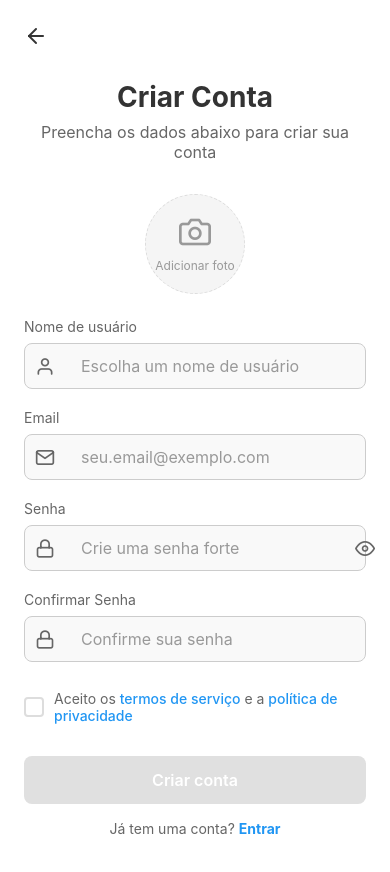
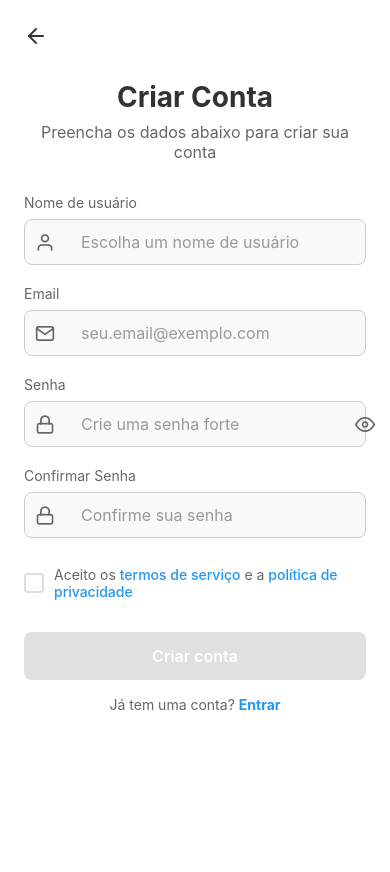
Before and after one commit to PedroReis16/live-document-app, a React Native app: screen /Register in a window 390 px wide. Shown: the top 872 px of the page. After the commit the page ends 844 px from the top, so only its background shows below. Built offline with nearby package versions, Linux system fonts and the light colour scheme.

Commit message:
Removendo a opção de cadastro da foto de usuário

```diff
--- a/src/screens/auth/RegisterScreen.js
+++ b/src/screens/auth/RegisterScreen.js
@@ -4,7 +4,6 @@ import {
   Text,
   StyleSheet,
   TouchableOpacity,
-  Image,
   KeyboardAvoidingView,
   Platform,
   TouchableWithoutFeedback,
@@ -16,16 +15,10 @@ import {
 } from "react-native";
 import { useDispatch } from "react-redux";
 import { Feather } from "@expo/vector-icons";
-import * as ImagePicker from "expo-image-picker";
 
 // Components
 import Input from "../../components/common/Input";
 import Button from "../../components/common/Button";
-
-// Services
-import ApiService from "../../services/api";
-import StorageService from "../../services/storage";
-import SocketService from "../../services/socket";
 
 // Actions
 import { register } from "../../store/authSlice";
@@ -72,39 +65,6 @@ const RegisterScreen = ({ navigation }) => {
   useEffect(() => {
     setIsFormValid(checkFormValidity());
   }, [username, email, password, confirmPassword, acceptTerms]);
-
-  // Seleção de avatar
-  const handleSelectAvatar = async () => {
-    try {
-      const { status } =
-        await ImagePicker.requestMediaLibraryPermissionsAsync();
-
-      if (status !== "granted") {
-        Alert.alert(
-          "Permissão negada",
-          "Precisamos da permissão para acessar sua galeria de fotos."
-        );
-        return;
-      }
-
-      const result = await ImagePicker.launchImageLibraryAsync({
-        mediaTypes: "Images",
-        allowsEditing: true,
-        aspect: [1, 1],
-        quality: 0.8,
-      });
-
-      if (!result.canceled && result.assets && result.assets[0]) {
-        setAvatar(result.assets[0]);
-      }
-    } catch (error) {
-      console.error("Erro ao selecionar avatar:", error);
-      Alert.alert(
-        "Erro",
-        "Não foi possível selecionar a imagem. Tente novamente."
-      );
-    }
-  };
 
   // Validação do formulário
   const validateForm = () => {
@@ -223,21 +183,6 @@ const RegisterScreen = ({ navigation }) => {
                 Preencha os dados abaixo para criar sua conta
               </Text>
             </View>
-
-            {/* Avatar */}
-            <TouchableOpacity
-              style={styles.avatarContainer}
-              onPress={handleSelectAvatar}
-            >
-              {avatar ? (
-                <Image source={{ uri: avatar.uri }} style={styles.avatar} />
-              ) : (
-                <View style={styles.avatarPlaceholder}>
-                  <Feather name="camera" size={32} color="#999" />
-                  <Text style={styles.avatarText}>Adicionar foto</Text>
-                </View>
-              )}
-            </TouchableOpacity>
 
             {/* Formulário de Cadastro */}
             <View style={styles.form}>
@@ -405,32 +350,6 @@ const styles = StyleSheet.create({
     color: "#666",
     textAlign: "center",
   },
-  avatarContainer: {
-    alignSelf: "center",
-    marginBottom: 24,
-  },
-  avatar: {
-    width: 100,
-    height: 100,
-    borderRadius: 50,
-    backgroundColor: "#e0e0e0",
-  },
-  avatarPlaceholder: {
-    width: 100,
-    height: 100,
-    borderRadius: 50,
-    backgroundColor: "#f5f5f5",
-    justifyContent: "center",
-    alignItems: "center",
-    borderWidth: 1,
-    borderColor: "#ddd",
-    borderStyle: "dashed",
-  },
-  avatarText: {
-    marginTop: 8,
-    fontSize: 12,
-    color: "#999",
-  },
   form: {
     width: "100%",
   },
```
